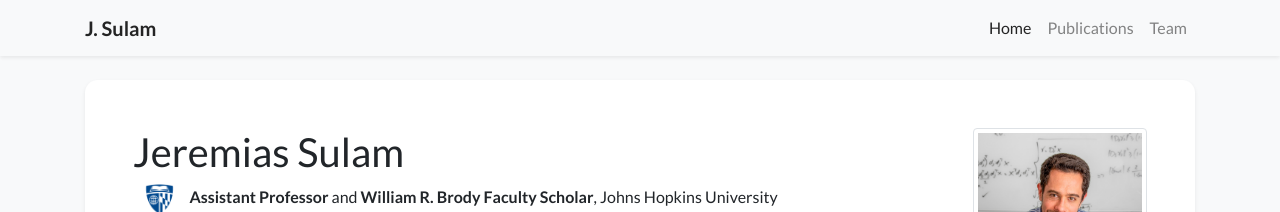
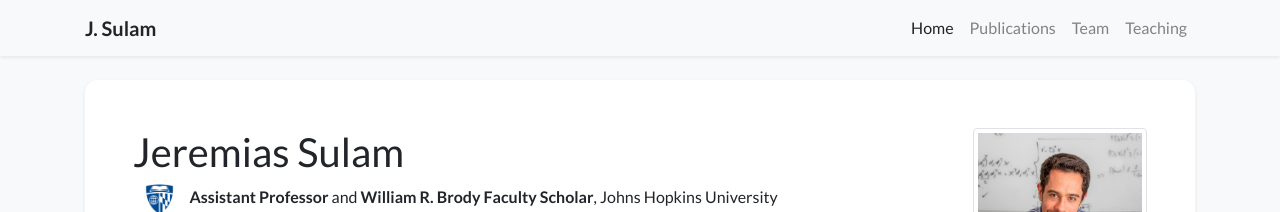
Before and after one commit to jsulam/jsulam.github.io, a Jekyll site: the page built from index.html, in a window 1280 px wide. Shown: the top 212 px of the page. Built offline with Jekyll 4.4.1, drawn with Linux system fonts in a browser that asks for light colours; nearby versions of some CDN libraries; a style sheet for code colours, icons or effects is not loaded.

Commit message:
Update navigation.yml

```diff
--- a/_data/navigation.yml
+++ b/_data/navigation.yml
@@ -7,5 +7,7 @@ pages:
   url: /publications
 - name: Team
   url: /team
+- name: Teaching
+  url: /teaching
 # - name: Showcase
   # url: /showcase
```
